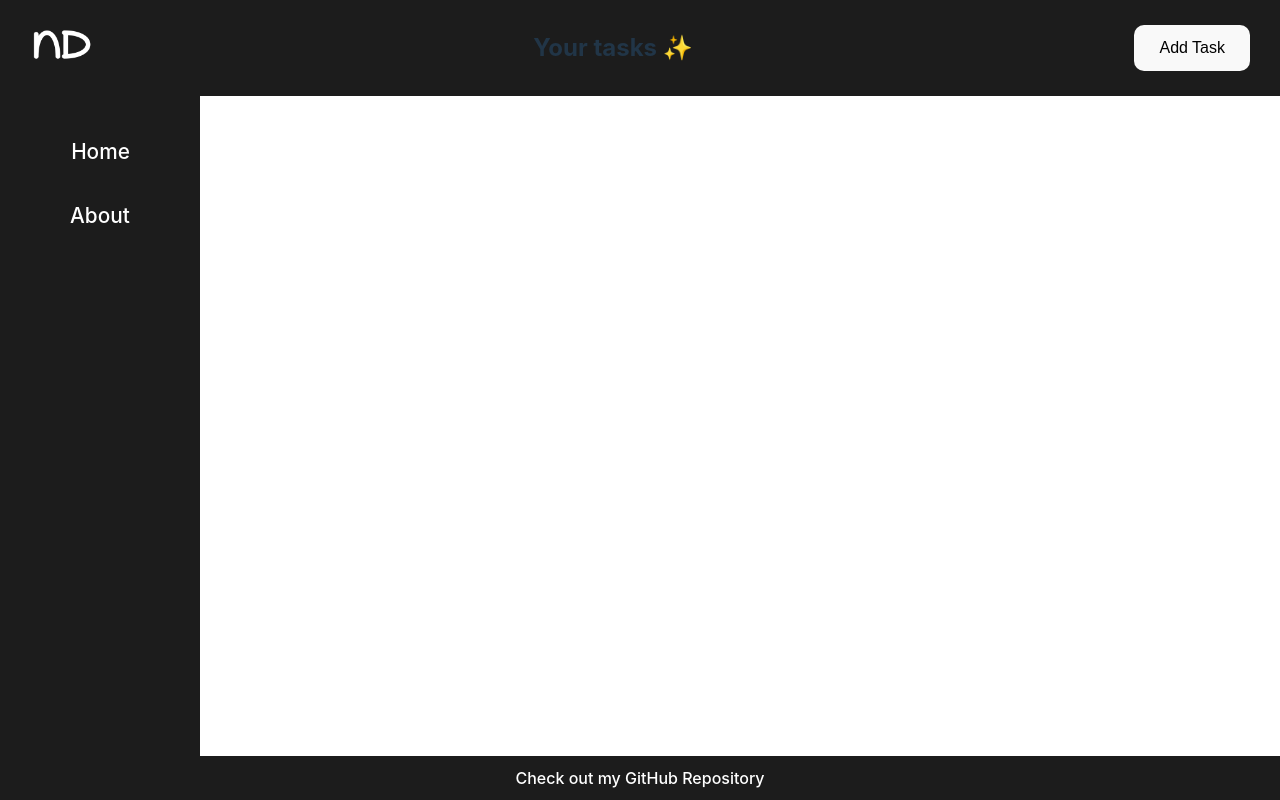
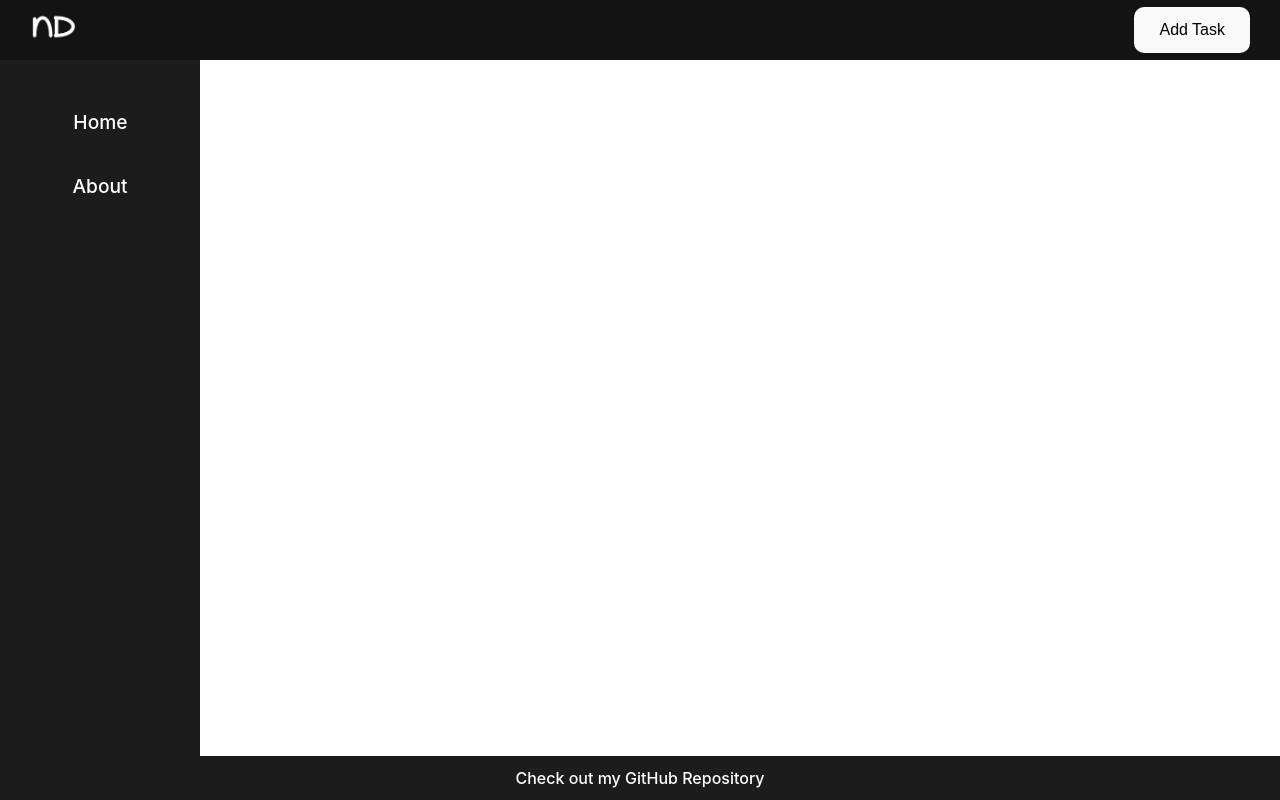
Before and after one commit to nathidaum/kanban-board-app, a React (Vite) app: page / in a window 1280 px wide. Built offline with nearby package versions, Linux system fonts and the light colour scheme.

Commit message:
Desing changes

```diff
--- a/src/App.css
+++ b/src/App.css
@@ -12,6 +12,7 @@
   justify-content: flex-start;
   padding-top: 60px; /* navbar height */
   margin-left: 200px; /* equal to the sidebar width to avoid overlap */
+  height: calc(100vh - 60px);
 }
 
 #sidebar {
@@ -31,8 +32,8 @@
 
 .sidebar-section {
   display: flex;
-  justify-content: flex-end; /* Aligns items to the right */
-  padding-top: 30px;
+  justify-content: center;
+  width: 100%;
 }
 
 .sidebar-section ul {
@@ -42,9 +43,10 @@
 
 .sidebar-section li {
   list-style-type: none;
-  font-size: 1.3rem;
+  font-size: 1.2rem;
   line-height: 4rem;
   text-align: right; /* Text aligned to the right */
+  width: 100%;
 }
 
 #navbar {
@@ -52,6 +54,7 @@
   margin: 0;
   padding: 10px 30px;
   width: 100%;
+  height: 60px;
   display: flex;
   flex-direction: row;
   justify-content: space-between;
@@ -60,12 +63,12 @@
   top: 0; /* fix at the top */
   left: 0;
   right: 0;
-  background-color: #1c1c1c;
+  background-color: #131313;
   z-index: 1000; /* keep in foreground */
 }
 
 #navbar-logo {
-  max-height: 40px;
+  max-height: 30px;
 }
 
 #footer {
@@ -82,6 +85,5 @@
   left: 0;
   right: 0;
   background-color: #1c1c1c;
-  color: grey;
   z-index: 1000; /* keep in foreground */
 }
--- a/src/components/Navbar.jsx
+++ b/src/components/Navbar.jsx
@@ -6,7 +6,6 @@ const Navbar = () => {
       <div>
         <img id="navbar-logo" src={logo} alt="Logo" />
       </div>
-      <h2>Your tasks ✨</h2>
       <div>
         <button className="create-new-btn">Add Task</button>
       </div>
```
